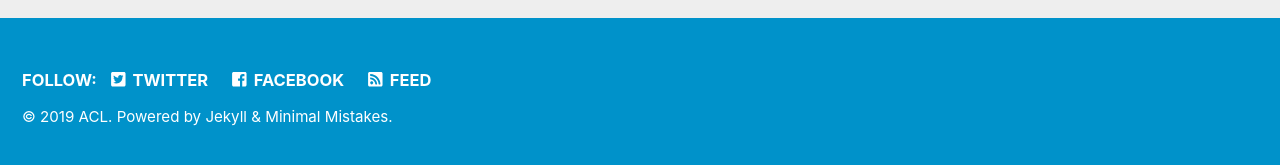
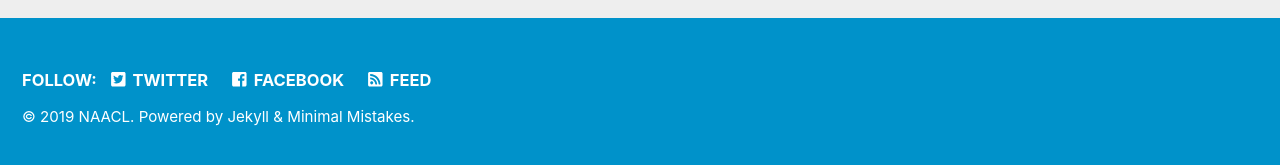
Before and after one commit to naacl-org/naacl-2021-website, a Jekyll site: the page built from _pages/home.md, in a window 1280 px wide and 900 px high, scrolled down 2138 px. Shown: the part 728-893 px from the top of the window. Built offline with Jekyll 4.4.1, drawn with Linux system fonts in a browser that asks for light colours; nearby versions of some CDN libraries.

Commit message:
Update config

```diff
--- a/_config.yml
+++ b/_config.yml
@@ -16,11 +16,11 @@
 locale                   : "en"
 title                    : "NAACL-HLT 2019"
 title_separator          : "-"
-name                     : "ACL"
+name                     : "NAACL"
 description              : "Official website for the 2019 Annual Conference of the North American Chapter of the Association for Computational Linguistics: Human Language Technologies"
 url                      : "https://naacl2019.org" # the base hostname & protocol for your site e.g. "https://mmistakes.github.io"
 baseurl                  : # the subpath of your site, e.g. "/blog"
-repository               : # GitHub username/repo-name e.g. "mmistakes/minimal-mistakes"
+repository               : "naacl-org/naacl-hlt-2019" # GitHub username/repo-name e.g. "mmistakes/minimal-mistakes"
 teaser                   : # path of fallback teaser image, e.g. "/assets/images/500x300.png"
 breadcrumbs            : false # true, false (default)
 words_per_minute         : 200
```
